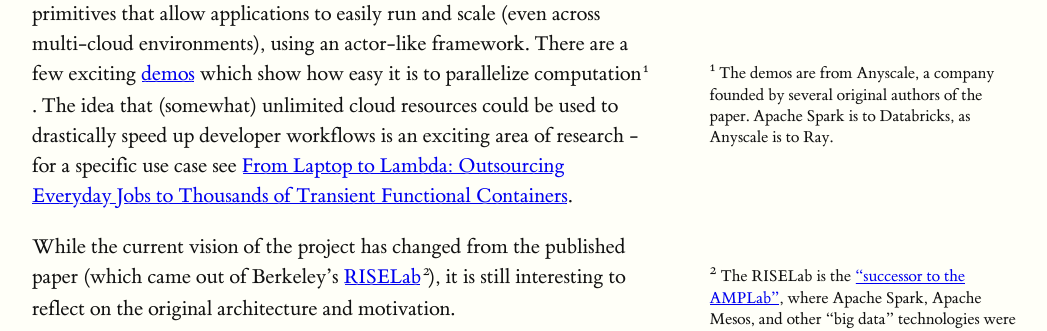
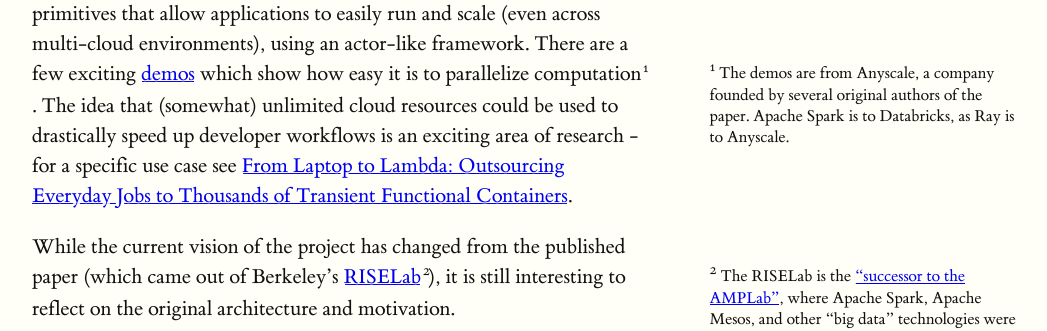
Before and after one commit to mlerner/mlerner.github.io, a Jekyll site: the page built from _posts/2021-06-27-ray-a-distributed-framework-for-emerging-ai-applications.md, in a window 1280 px wide and 900 px high, scrolled down 567 px. Shown: the part 197-528 px from the top of the window, without its empty margins (128-1175 px from the left). Built offline with Jekyll 4.4.1, drawn with Linux system fonts in a browser that asks for light colours.

Commit message:
Fix small typo in the ordering of the analogy.
I think you meant to say that Anyscale was the Databricks in the analogy, not the Apache Spark.

```diff
--- a/_posts/2021-06-27-ray-a-distributed-framework-for-emerging-ai-applications.md
+++ b/_posts/2021-06-27-ray-a-distributed-framework-for-emerging-ai-applications.md
@@ -8,7 +8,7 @@ categories:
 
 _This week I decided to revisit a paper from the 2018 edition of OSDI (Operating Systems Design and Impelementation). In the coming few weeks, I will likely be reading the [new crop of papers from HotOS 2021](https://sigops.org/s/conferences/hotos/2021/). If there are any that look particuarly exciting to you, feel free to ping me on [Twitter](https://twitter.com/micahlerner)!_
 
-Ray is a thriving open-source project focused on ["providing a universal API for distributed computing"](https://docs.google.com/document/d/1lAy0Owi-vPz2jEqBSaHNQcy2IBSDEHyXNOQZlGuj93c/preview#heading=h.ojukhb92k93n0) - in other words, trying to build primitives that allow applications to easily run and scale (even across multi-cloud environments), using an actor-like framework. There are a few exciting [demos](https://www.youtube.com/watch?v=8GTd8Y_JGTQ) which show how easy it is to parallelize computation{% sidenote 'Anyscale' 'The demos are from Anyscale, a company founded by several original authors of the paper. Apache Spark is to Databricks, as Anyscale is to Ray.' %}. The idea that (somewhat) unlimited cloud resources could be used to drastically speed up developer workflows is an exciting area of research - for a specific use case see [From Laptop to Lambda:  Outsourcing Everyday Jobs to Thousands  of Transient Functional Containers](https://stanford.edu/~sadjad/gg-paper.pdf).
+Ray is a thriving open-source project focused on ["providing a universal API for distributed computing"](https://docs.google.com/document/d/1lAy0Owi-vPz2jEqBSaHNQcy2IBSDEHyXNOQZlGuj93c/preview#heading=h.ojukhb92k93n0) - in other words, trying to build primitives that allow applications to easily run and scale (even across multi-cloud environments), using an actor-like framework. There are a few exciting [demos](https://www.youtube.com/watch?v=8GTd8Y_JGTQ) which show how easy it is to parallelize computation{% sidenote 'Anyscale' 'The demos are from Anyscale, a company founded by several original authors of the paper. Apache Spark is to Databricks, as Ray is to Anyscale.' %}. The idea that (somewhat) unlimited cloud resources could be used to drastically speed up developer workflows is an exciting area of research - for a specific use case see [From Laptop to Lambda:  Outsourcing Everyday Jobs to Thousands  of Transient Functional Containers](https://stanford.edu/~sadjad/gg-paper.pdf).
 
 While the current vision of the project has changed from the published paper (which came out of Berkeley's [RISELab](https://rise.cs.berkeley.edu/){% sidenote 'rise' 'The RISELab is the ["successor to the AMPLab"](https://engineering.berkeley.edu/news/2017/01/berkeley-launches-riselab-enabling-computers-to-make-intelligent-real-time-decisions/), where Apache Spark, Apache Mesos, and other "big data" technologies were originally developed)' %}), it is still interesting to reflect on the original architecture and motivation.
 
```
